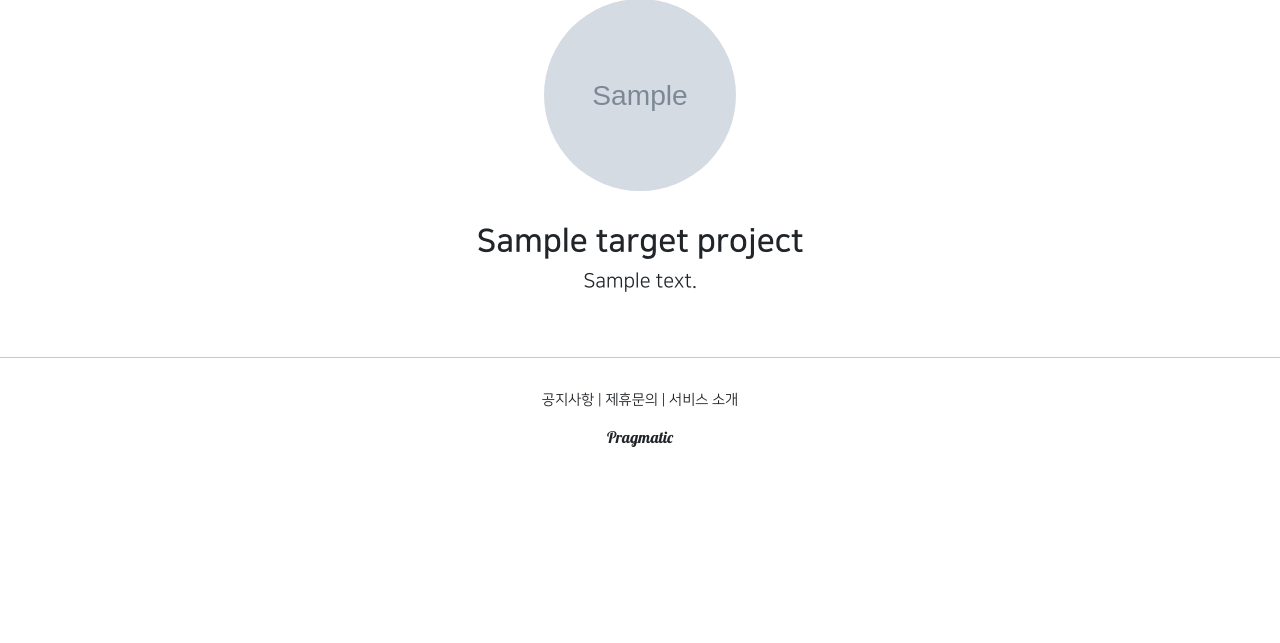
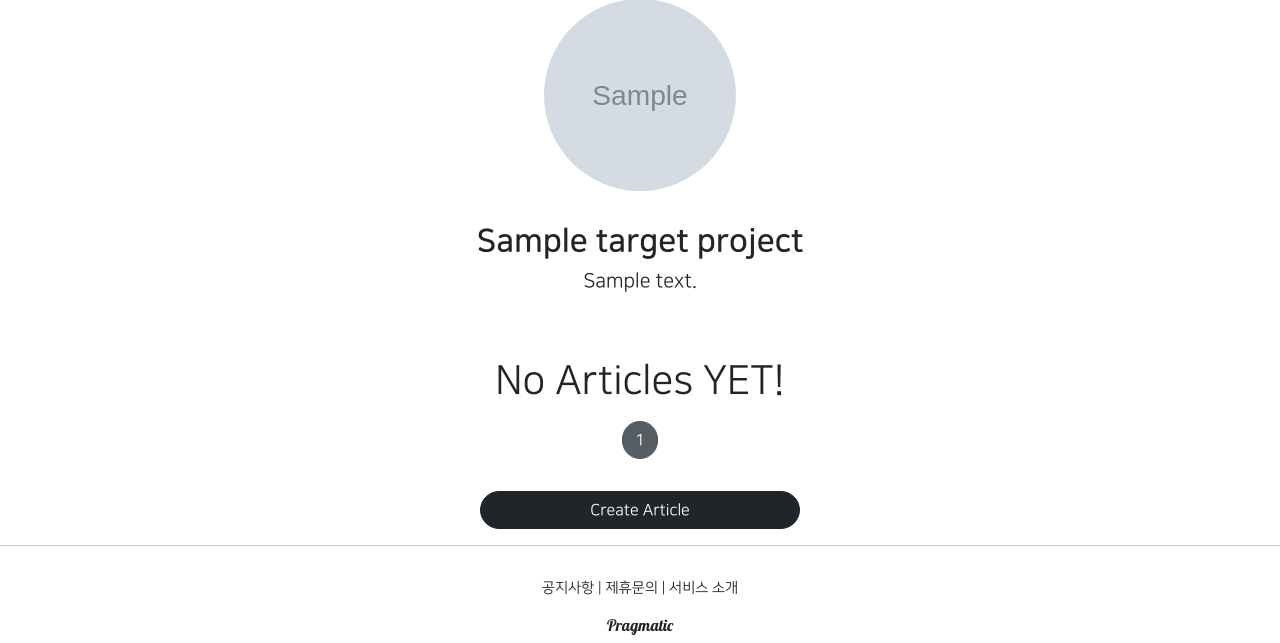
Before and after one commit to Mindlestick/Django-pragmatic, a Django app: template projectapp/templates/projectapp/detail.html in a window 1280 px wide. Shown: the part 218-861 px from the top of the page. Before the commit the page ends 665 px from the top, so only its background shows below. Run offline with Django 3.2, Linux system fonts and the light colour scheme; the template is opened without the code that fills it: most values are stand-ins (such as "Sample title", 1, 10 or a date in 2020); grey boxes marked "Sample" are stand-in pictures; some libraries are stand-ins or nearby versions.

Commit message:
Project와 Article 연결

```diff
--- a/articleapp/forms.py
+++ b/articleapp/forms.py
@@ -6,4 +6,4 @@ from articleapp.models import Article
 class ArticleCreationFrom(ModelForm):
     class Meta:
         model = Article
-        fields = ['title','image','content']
+        fields = ['title','image','project','content']
--- a/articleapp/models.py
+++ b/articleapp/models.py
@@ -2,10 +2,15 @@ from django.contrib.auth.models import User
 from django.db import models
 
 # Create your models here.
+from projectapp.models import Project
+
 
 class Article(models.Model):
+    #누가 썼는지
     writer = models.ForeignKey(User, on_delete=models.SET_NULL, related_name='article',null=True)
 
+    #어느 게시판인지
+    project = models.ForeignKey(Project, on_delete=models.SET_NULL, related_name='article',null=True)
     title = models.CharField(max_length=200, null=True)
     image = models.ImageField(upload_to='article/', null=False)
     content = models.TextField(null=True)
--- a/projectapp/templates/projectapp/detail.html
+++ b/projectapp/templates/projectapp/detail.html
@@ -16,6 +16,12 @@
             </h5>
 
         </div>
+
+        <div>
+
+            {% include 'snippets/list_fragment.html' with article_list=object_list %}
+
+        </div>
     </div>
 
 {% endblock %}
--- /dev/null
+++ b/templates/snippets/list_fragment.html
@@ -0,0 +1,52 @@
+{% load static %}
+
+<style>
+
+    .container {
+        padding: 0;
+        marginL 0, auto;
+    }
+
+    .container a {
+        width: 45%;
+        max-width: 250px;
+    }
+
+    .container div {
+      display: flex;
+      justify-content: center;
+      align-items: center;
+
+      border-radius: 1rem;
+    }
+
+    .container img {
+        width: 100%;
+        border-radius: 1rem;
+    }
+
+
+</style>
+{% if article_list %}
+<div class="container">
+    {% for article in article_list %}
+    <a href="{% url 'articleapp:detail' pk=article.pk %}">
+        {% include 'snippets/card.html' with article=article %}
+    </a>
+    {% endfor%}
+</div>
+<script src="{% static 'js/magicgrid.js' %}"></script>
+<!--        아직 게시글이 없는 상태-->
+{% else %}
+<div class="text-center">
+    <h1>No Articles YET!</h1>
+</div>
+{% endif %}
+
+{% include 'snippets/pagination.html' with page_object=page_obj %}
+
+<div style="text-align: center">
+    <a href="{% url 'articleapp:create' %}" class="btn btn-dark rounded-pill col-3 mt-3 px-2">
+        Create Article
+    </a>
+</div>
```
Also changed, not shown: projectapp/views.py (+9 -1 lines), articleapp/migrations/0002_alter_article_created_at.py (added), articleapp/migrations/0003_article_project.py (added).
